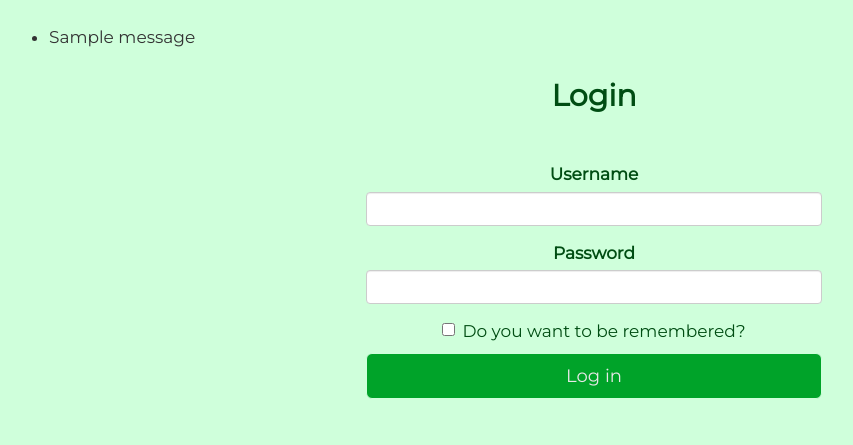
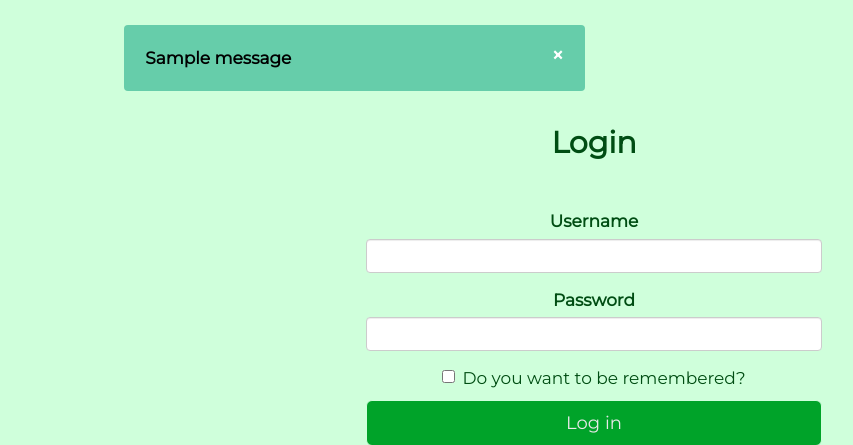
Before and after one commit to suadou/AmphiProt, a Flask app: page /loging in a window 1280 px wide. Shown: the part 75-520 px from the top of the page, without its empty margins (55-908 px from the left). Run offline with Flask 2, Linux system fonts and the light colour scheme; tables that the repository leaves empty hold one stand-in row (values such as "Sample post"); one stand-in notice (Sample message) is shown; some libraries are stand-ins or nearby versions.

Commit message:
Update loging.html

```diff
--- a/Workingversionwomulti/templates/loging.html
+++ b/Workingversionwomulti/templates/loging.html
@@ -14,9 +14,10 @@ Login
 {% block content %}
 {% with messages = get_flashed_messages() %}
   {% if messages %}
-    <ul class=flashes>
+    <ul class="alert">
+      <span class="closebtn" onclick="this.parentElement.style.display='none';">&times;</span>
     {% for message in messages %}
-      <li>{{ message }}</li>
+      <p>{{ message }}</p>
     {% endfor %}
     </ul>
   {% endif %}
```
